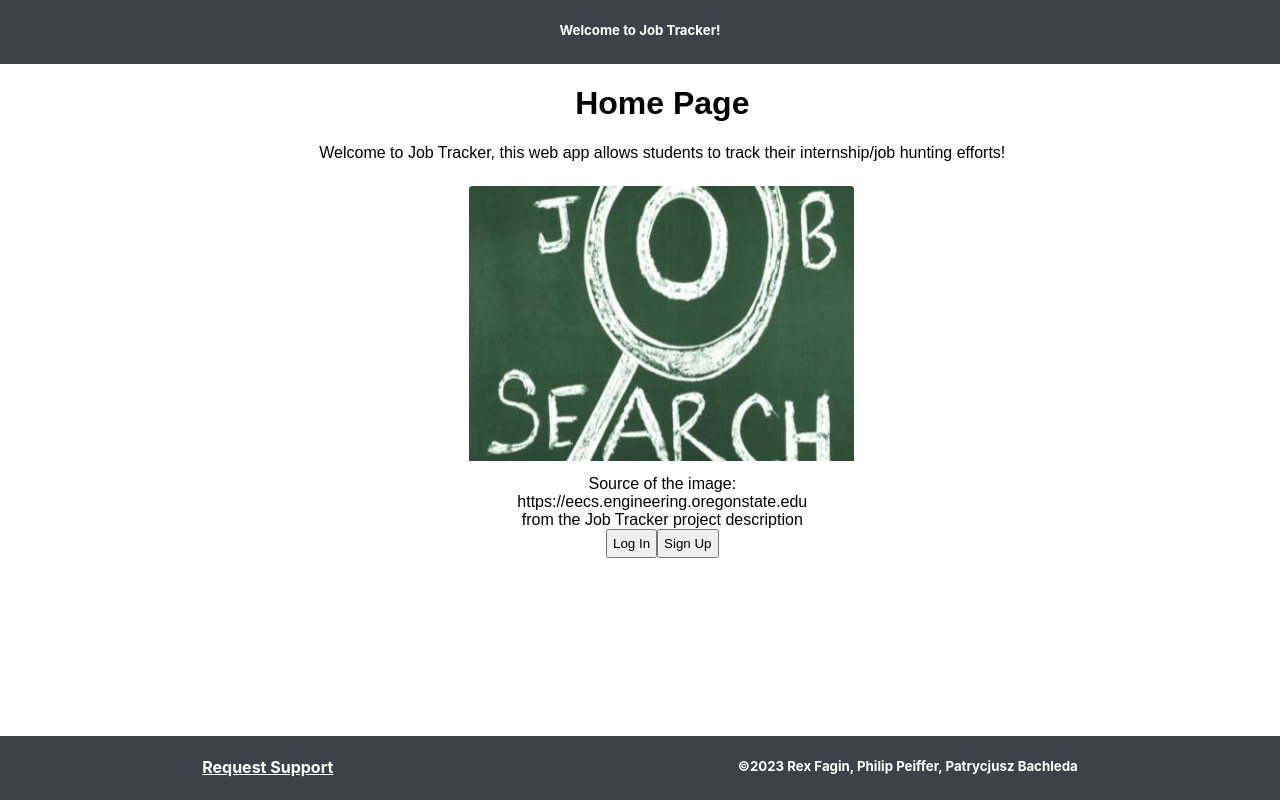
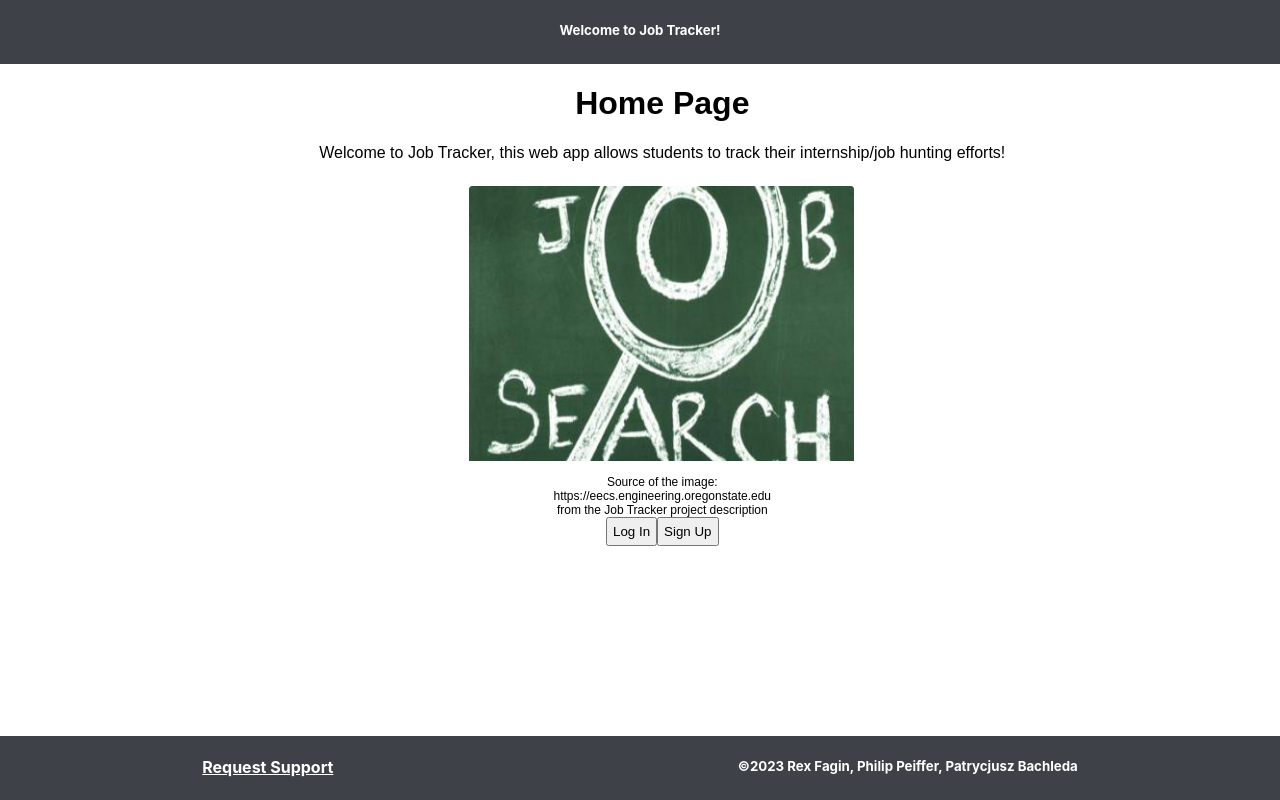
Before and after one commit to faginr/Job-Tracker, a React (Create React App) app in the folder react-frontend/: page / in a window 1280 px wide. Built offline with nearby package versions, Linux system fonts and the light colour scheme; no server answers.

Commit message:
Shrink photo credit caption
Shrink font size of the photo credit caption

```diff
--- a/react-frontend/src/App.css
+++ b/react-frontend/src/App.css
@@ -493,6 +493,10 @@ th {
   margin-top: 2px;
 }
 
+.credit {
+  font-size: 12px;
+}
+
 @media (max-width: 800px) {
   .App-main{
     /* display: flex;
```
